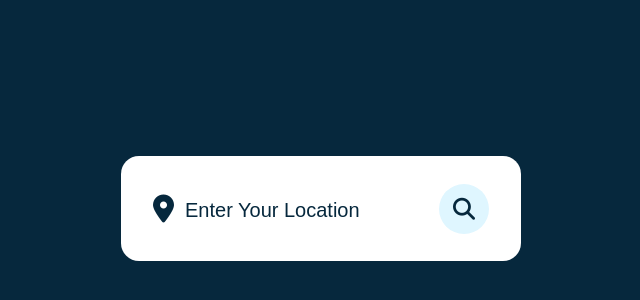
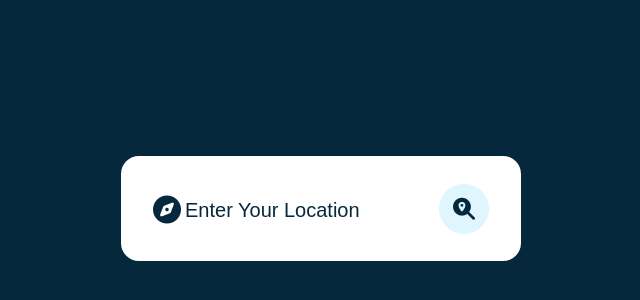
Before and after one commit to KUSHAL67F4/Weather_Application, a plain HTML site: page Weather App/index.html in a window 1280 px wide. Shown: the part 192-492 px from the top of the page, 319-959 px from the left. Drawn offline with Linux system fonts and the light colour scheme.

Commit message:
Update index.html

```diff
--- a/Weather App/index.html
+++ b/Weather App/index.html
@@ -16,9 +16,9 @@
 
     <div class="container">
         <div class="search-box">
-            <i class="fa-solid fa-location-dot"></i>
+            <i class="fa-solid fa-compass fa-spin"></i>
             <input type="text" placeholder="Enter your location">
-            <button class="fa-solid fa-magnifying-glass"></button>
+            <button class="fa-solid fa-search-location"></button>
         </div>
 
         <div class="not-found">
```
